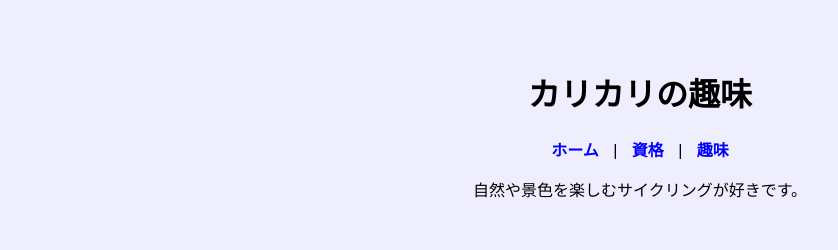
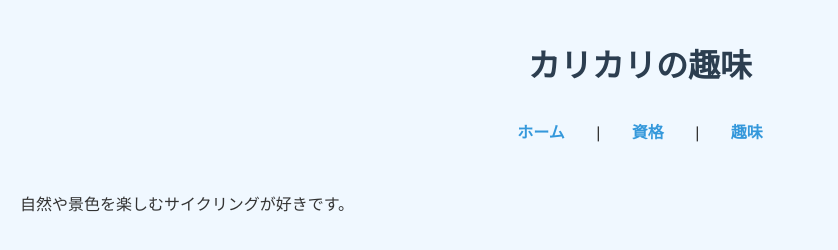
Before and after one commit to kari2000kari/portfolio, a plain HTML site: page hobbies.html in a window 1280 px wide. Shown: the whole page, without its empty margins (0-838 px from the left). Drawn offline with Linux system fonts and the light colour scheme.

Commit message:
Add files via upload

```diff
--- a/hobbies.html
+++ b/hobbies.html
@@ -3,10 +3,11 @@
 <head>
   <meta charset="UTF-8">
   <title>カリカリの趣味</title>
-  <style>
-    body { font-family: Arial; background: #eef; text-align: center; padding: 40px; }
-    nav a { margin: 0 10px; color: blue; text-decoration: none; font-weight: bold; }
-  </style>
+  <link rel="stylesheet" href="style.css">
+  <meta charset="UTF-8" />
+  <meta name="viewport" content="width=device-width, initial-scale=1.0" />
+  <title>カリカリのポートフォリオ</title>
+  <link rel="stylesheet" href="style.css" />
 </head>
 <body>
 
```
Also changed, not shown: index.html (+5 -4 lines), skills.html (+5 -4 lines).
